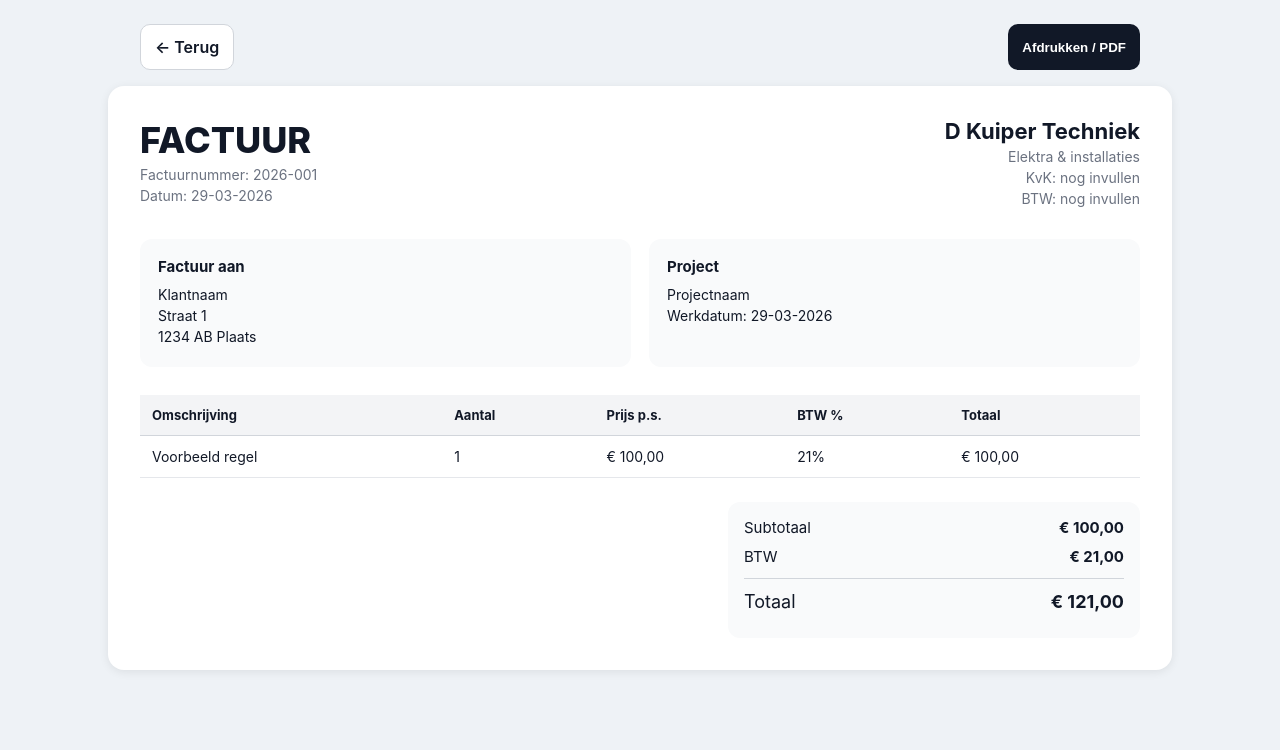
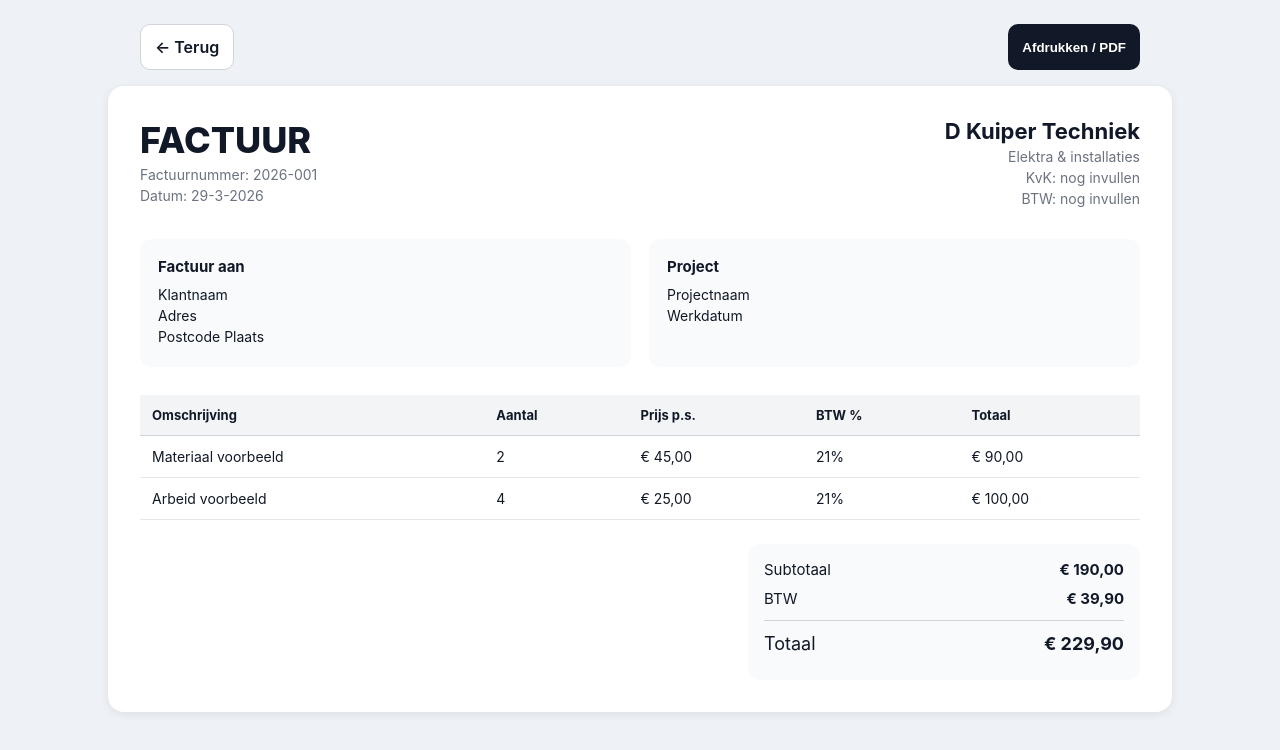
Before and after one commit to daankuiper06-hue/Project-app, a Next.js app: page /factuur in a window 1280 px wide. Shown: the top 750 px of the page. Built offline with nearby package versions, Linux system fonts and the light colour scheme.

Commit message:
Update page.js

```diff
--- a/app/factuur/page.js
+++ b/app/factuur/page.js
@@ -8,6 +8,15 @@ function euro(bedrag) {
 }
 
 export default function FactuurPage() {
+  const regels = [
+    { omschrijving: "Materiaal voorbeeld", aantal: 2, prijs: 45, btw: 21 },
+    { omschrijving: "Arbeid voorbeeld", aantal: 4, prijs: 25, btw: 21 },
+  ];
+
+  const subtotaal = regels.reduce((sum, r) => sum + r.aantal * r.prijs, 0);
+  const btw = subtotaal * 0.21;
+  const totaal = subtotaal + btw;
+
   return (
     <main style={styles.page}>
       <div style={styles.toolbar}>
@@ -22,7 +31,7 @@ export default function FactuurPage() {
           <div>
             <h1 style={styles.invoiceTitle}>FACTUUR</h1>
             <p style={styles.muted}>Factuurnummer: 2026-001</p>
-            <p style={styles.muted}>Datum: 29-03-2026</p>
+            <p style={styles.muted}>Datum: {new Date().toLocaleDateString("nl-NL")}</p>
           </div>
 
           <div style={styles.companyBlock}>
@@ -37,14 +46,14 @@ export default function FactuurPage() {
           <div style={styles.infoBox}>
             <h3 style={styles.infoTitle}>Factuur aan</h3>
             <p style={styles.text}>Klantnaam</p>
-            <p style={styles.text}>Straat 1</p>
-            <p style={styles.text}>1234 AB Plaats</p>
+            <p style={styles.text}>Adres</p>
+            <p style={styles.text}>Postcode Plaats</p>
           </div>
 
           <div style={styles.infoBox}>
             <h3 style={styles.infoTitle}>Project</h3>
             <p style={styles.text}>Projectnaam</p>
-            <p style={styles.text}>Werkdatum: 29-03-2026</p>
+            <p style={styles.text}>Werkdatum</p>
           </div>
         </section>
 
@@ -59,28 +68,30 @@ export default function FactuurPage() {
             </tr>
           </thead>
           <tbody>
-            <tr>
-              <td style={styles.td}>Voorbeeld regel</td>
-              <td style={styles.td}>1</td>
-              <td style={styles.td}>{euro(100)}</td>
-              <td style={styles.td}>21%</td>
-              <td style={styles.td}>{euro(100)}</td>
-            </tr>
+            {regels.map((regel, index) => (
+              <tr key={index}>
+                <td style={styles.td}>{regel.omschrijving}</td>
+                <td style={styles.td}>{regel.aantal}</td>
+                <td style={styles.td}>{euro(regel.prijs)}</td>
+                <td style={styles.td}>{regel.btw}%</td>
+                <td style={styles.td}>{euro(regel.aantal * regel.prijs)}</td>
+              </tr>
+            ))}
           </tbody>
         </table>
 
         <div style={styles.totalBox}>
           <div style={styles.totalRow}>
             <span>Subtotaal</span>
-            <strong>{euro(100)}</strong>
+            <strong>{euro(subtotaal)}</strong>
           </div>
           <div style={styles.totalRow}>
             <span>BTW</span>
-            <strong>{euro(21)}</strong>
+            <strong>{euro(btw)}</strong>
           </div>
           <div style={{ ...styles.totalRow, ...styles.totalFinal }}>
             <span>Totaal</span>
-            <strong>{euro(121)}</strong>
+            <strong>{euro(totaal)}</strong>
           </div>
         </div>
       </div>
@@ -94,8 +105,6 @@ const styles = {
     background: "#eef2f6",
     padding: "24px 16px",
     color: "#111827",
-    fontFamily:
-      '-apple-system, BlinkMacSystemFont, "Segoe UI", Roboto, Arial, sans-serif',
   },
   toolbar: {
     maxWidth: "1000px",
@@ -195,7 +204,7 @@ const styles = {
   },
   totalBox: {
     marginLeft: "auto",
-    maxWidth: "380px",
+    maxWidth: "360px",
     background: "#f9fafb",
     borderRadius: "12px",
     padding: "16px",
```
